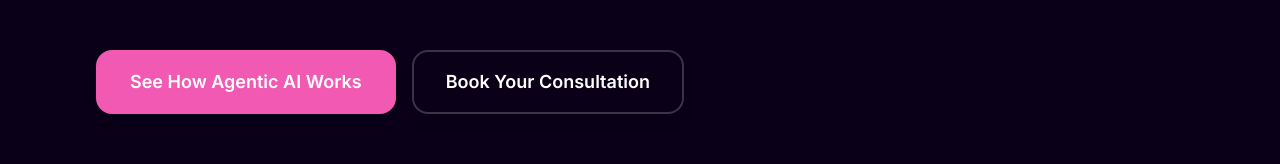
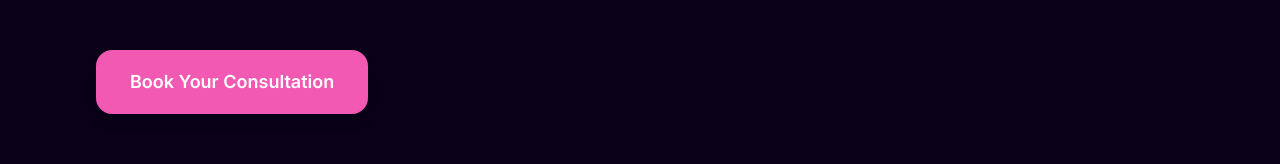
Before and after one commit to kwattu/gsiagenticlandingpage, a React (Vite) app: page / in a window 1280 px wide. Shown: the part 626-790 px from the top of the page. Built offline with nearby package versions, Linux system fonts and the light colour scheme.

Commit message:
Refactor CTA button

```diff
--- a/src/components/HeroSection.tsx
+++ b/src/components/HeroSection.tsx
@@ -24,17 +24,11 @@ const HeroSection = () => {
               Traditional AI gives you insights. Our agentic AI takes action. From robotics to enterprise workflows, we deploy intelligent systems that operate independently, learn continuously, and deliver measurable ROI from day one.
             </p>
 
-            {/* CTA Buttons */}
-            <div className="flex flex-col sm:flex-row gap-4 mb-12">
+            {/* CTA Button */}
+            <div className="mb-12">
               <Button
                 size="lg"
                 className="bg-[#f159b2] hover:bg-[#f159b2]/80 text-white text-lg px-8 py-4 h-auto min-h-[3rem] rounded-2xl shadow-lg hover:shadow-xl transition-all duration-300 font-semibold border-2 border-[#f159b2] hover:border-[#f159b2]/80"
-              >
-                See How Agentic AI Works
-              </Button>
-              <Button
-                size="lg"
-                className="bg-transparent hover:bg-[#f159b2]/10 text-white text-lg px-8 py-4 h-auto min-h-[3rem] rounded-2xl shadow-lg hover:shadow-xl transition-all duration-300 font-semibold border-2 border-white/20 hover:border-[#f159b2]/50"
                 onClick={() => window.open('https://calendly.com/jrrodrigues/30min', '_blank')}
               >
                 Book Your Consultation
```
